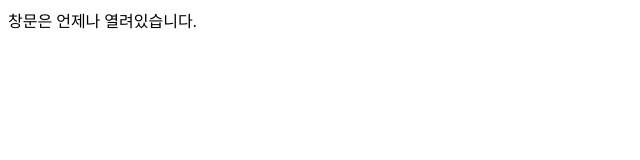
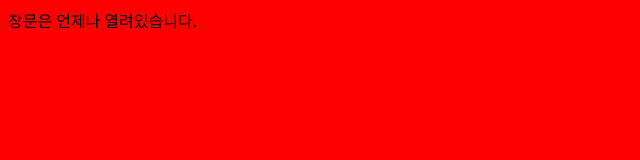
Before and after one commit to waveswaveslol/ui, a plain HTML site: page index.html in a window 1280 px wide. Shown: the whole page, without its empty margins (0-640 px from the left). Drawn offline with Linux system fonts and the light colour scheme.

Commit message:
Update index.html

```diff
--- a/index.html
+++ b/index.html
@@ -3,7 +3,7 @@
 <html>
   <head>
     <style>
-      {background-color:red;}
+      body {background-color:red;}
     </style>
 
   </head>
```
